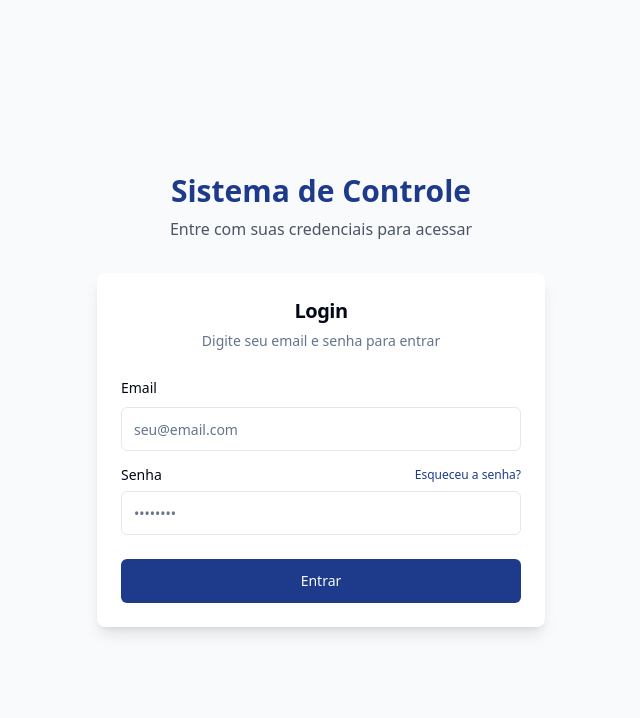
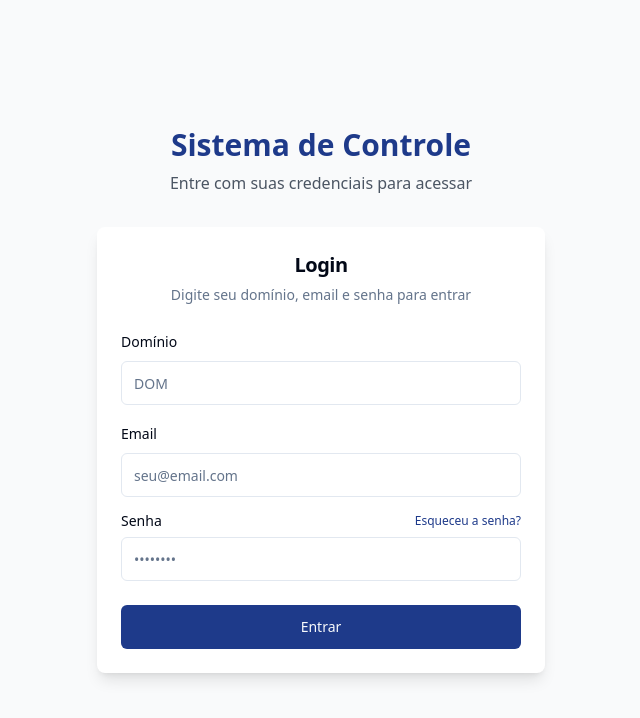
Before and after one commit to TeusLk/Sistema-Portaria, a React (Vite) app: page /login in a window 1280 px wide. Shown: the top 718 px of the page, without its empty margins (319-959 px from the left). Built offline with nearby package versions, Linux system fonts and the light colour scheme.

Commit message:
feat: Add domain field to login screen
Adds a required domain field to the login screen, validates it for 3 alphabetic characters, and includes it in the login submission.

```diff
--- a/src/pages/Login.tsx
+++ b/src/pages/Login.tsx
@@ -8,13 +8,42 @@ import { Card, CardContent, CardDescription, CardFooter, CardHeader, CardTitle }
 import { toast } from "sonner";
 
 const Login = () => {
+  const [domain, setDomain] = useState("");
   const [email, setEmail] = useState("");
   const [password, setPassword] = useState("");
   const [isLoading, setIsLoading] = useState(false);
+  const [domainError, setDomainError] = useState("");
   const navigate = useNavigate();
+
+  const validateDomain = (value: string) => {
+    if (!value) {
+      return "Domínio é obrigatório";
+    }
+    if (value.length !== 3) {
+      return "Domínio deve ter exatamente 3 letras";
+    }
+    if (!/^[a-zA-Z]+$/.test(value)) {
+      return "Domínio deve conter apenas letras";
+    }
+    return "";
+  };
+
+  const handleDomainChange = (e: React.ChangeEvent<HTMLInputElement>) => {
+    const value = e.target.value.toUpperCase();
+    setDomain(value);
+    setDomainError(validateDomain(value));
+  };
 
   const handleLogin = async (e: React.FormEvent) => {
     e.preventDefault();
+
+    // Validate domain again before submission
+    const error = validateDomain(domain);
+    if (error) {
+      setDomainError(error);
+      return;
+    }
+
     setIsLoading(true);
 
     // Simulação de login para fins de demonstração
@@ -22,6 +51,8 @@ const Login = () => {
     try {
       setTimeout(() => {
         // Simula um login bem-sucedido
+        // Agora incluindo o domínio nos dados de login
+        console.log("Login data:", { domain, email, password });
         toast.success("Login realizado com sucesso");
         navigate("/dashboard");
       }, 1500);
@@ -44,11 +75,28 @@ const Login = () => {
           <CardHeader>
             <CardTitle className="text-xl font-semibold text-center">Login</CardTitle>
             <CardDescription className="text-center">
-              Digite seu email e senha para entrar
+              Digite seu domínio, email e senha para entrar
             </CardDescription>
           </CardHeader>
           <form onSubmit={handleLogin}>
             <CardContent className="space-y-4">
+              <div className="space-y-2">
+                <Label htmlFor="domain">Domínio</Label>
+                <Input
+                  id="domain"
+                  type="text"
+                  placeholder="DOM"
+                  value={domain}
+                  onChange={handleDomainChange}
+                  maxLength={3}
+                  required
+                  className="h-11 uppercase"
+                  aria-invalid={!!domainError}
+                />
+                {domainError && (
+                  <p className="text-sm text-red-500 mt-1">{domainError}</p>
+                )}
+              </div>
               <div className="space-y-2">
                 <Label htmlFor="email">Email</Label>
                 <Input
@@ -86,7 +134,7 @@ const Login = () => {
               <Button
                 type="submit"
                 className="w-full h-11 bg-bluePrimary hover:bg-blue-800"
-                disabled={isLoading}
+                disabled={isLoading || !!domainError}
               >
                 {isLoading ? "Entrando..." : "Entrar"}
               </Button>
```
